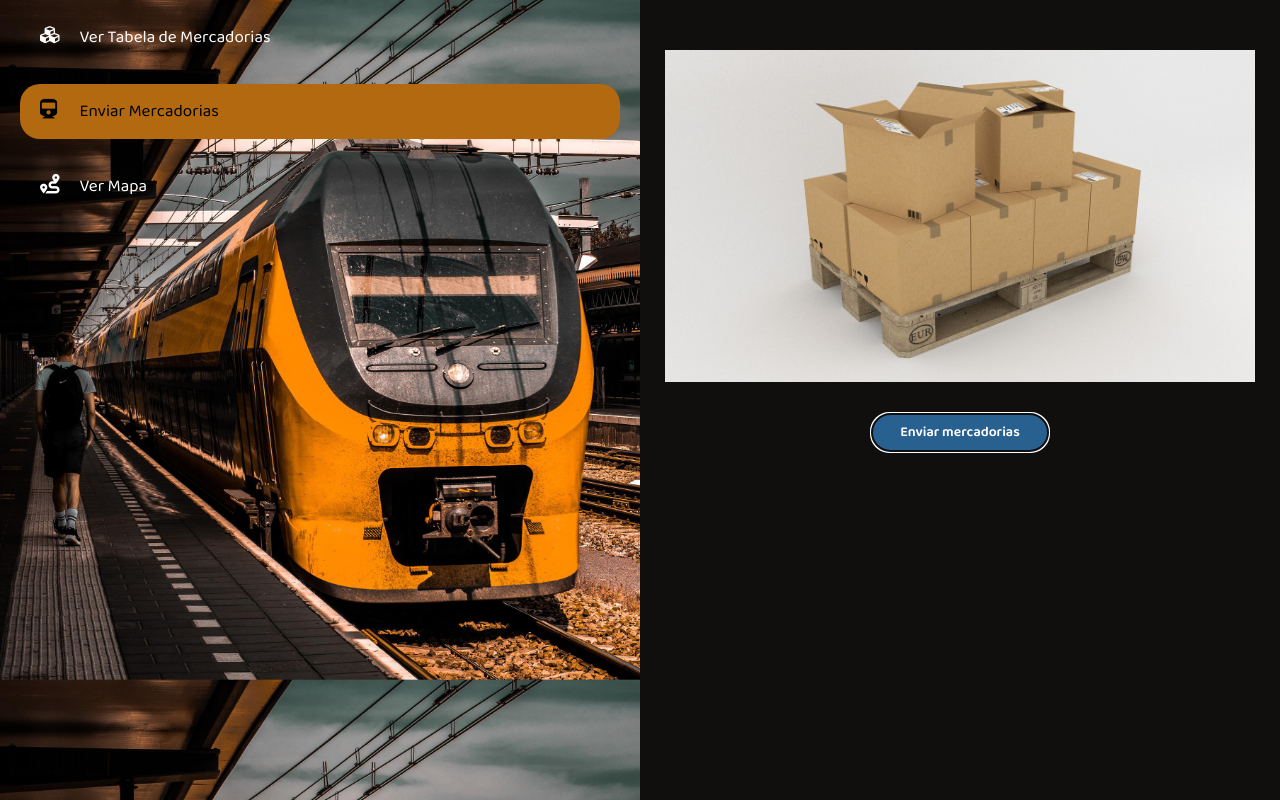
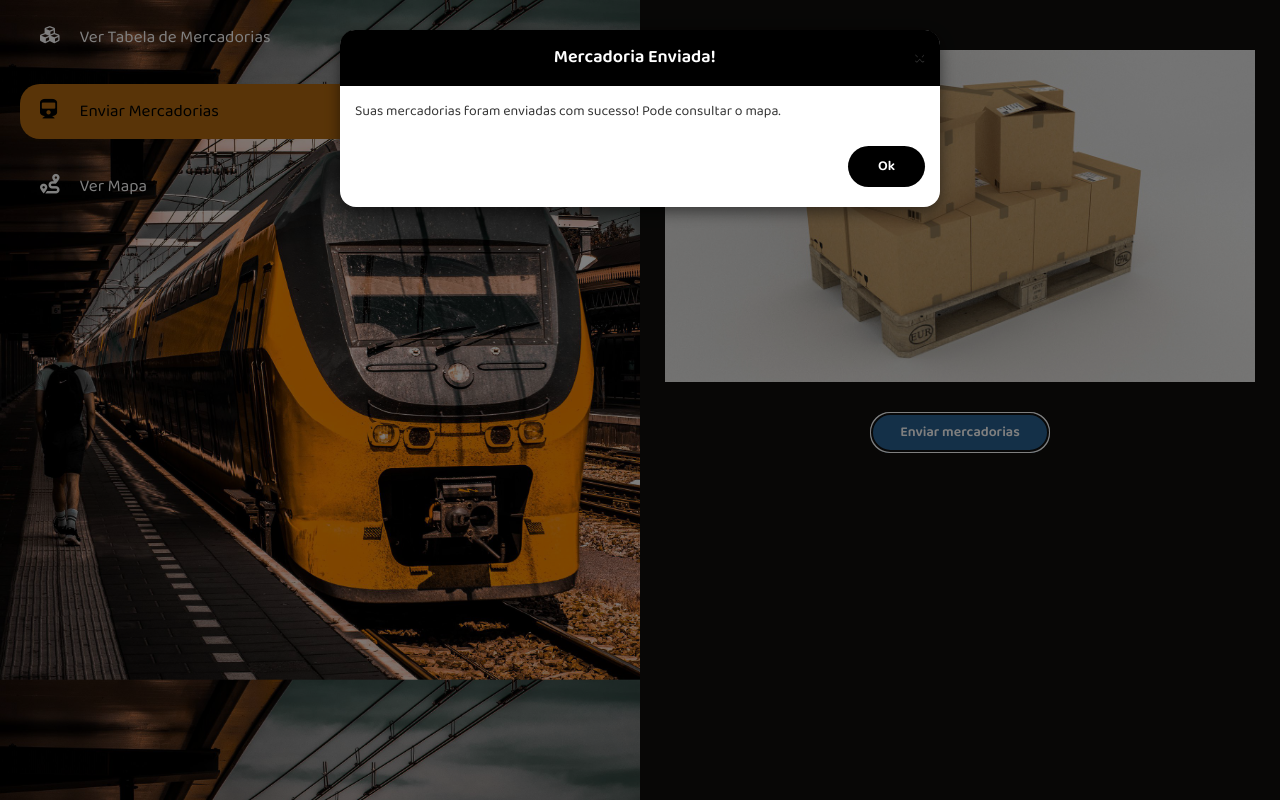
Before and after one commit to projeto-de-algoritmos/Final_FreightTrain, a React (Create React App) app in the folder frontend/: page /caminhoes in a window 1280 px wide. Both pictures are taken after a click on the button "Enviar mercadorias". Built offline with nearby package versions, Linux system fonts and the light colour scheme; no server answers.

Commit message:
Adicionando modal

```diff
--- /dev/null
+++ b/frontend/src/components/Enviado.js
@@ -0,0 +1,32 @@
+import React, { useState } from 'react'
+import $ from 'jquery'
+
+import { addProduct } from '../api/product'
+
+const Enviado = () => {
+    const closeProductModal = () => {
+        $('#enviado').modal('hide')
+      }
+  return (
+    <div id="enviado" className="modal fade" data-backdrop="static" role="dialog">
+      <div className="modal-dialog">
+        <div className="modal-content">
+          <div className="modal-header">
+            <button onClick={closeProductModal} type="button" className="close">×</button>
+            <h4 className="modal-title">Mercadoria Enviada!</h4>
+          </div>
+            <div className="modal-body">
+
+              Suas mercadorias foram enviadas com sucesso! Pode consultar o mapa.
+
+            </div>
+            <div className="modal-footer">
+              <button onClick={closeProductModal} type="button" className="btn btn-black">Ok</button>
+            </div>
+        </div>
+      </div>
+    </div>
+  )
+}
+
+export default Enviado
--- a/frontend/src/pages/Caminhao/index.js
+++ b/frontend/src/pages/Caminhao/index.js
@@ -2,8 +2,8 @@ import React, { useEffect, useState } from 'react'
 
 import SideBar from '../../components/SideBar'
 import Header from '../../components/Header'
-import Modal from '../../components/Modal'
 import imgagemEscolhida from '../../assets/img/cargas.jpg'
+import Enviado from '../../components/Enviado'
 
 import { prepareProducts } from '../../api/product'
 
@@ -73,7 +73,7 @@ const Caminhao = () => {
 
             <div className="user-dashboard cargas-center">
               <div className='manage-trucks'>
-                <button type="button" onClick={manageTrucks} className="btn btn-primary">
+                <button type="button" onClick={manageTrucks} data-toggle="modal" data-target="#enviado" className="btn btn-primary">
                   Enviar mercadorias
                 </button>
               </div>
@@ -84,7 +84,7 @@ const Caminhao = () => {
       </div>
 
       <div className="modals">
-        <Modal />
+        <Enviado />
       </div>
 
     </section>
```
